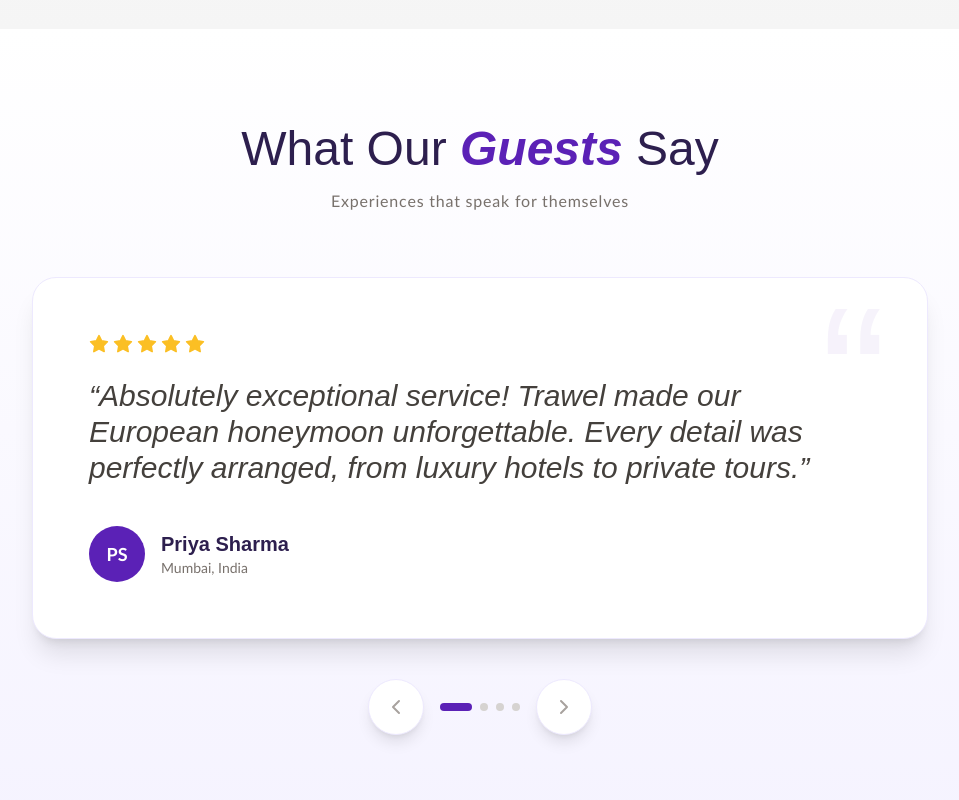
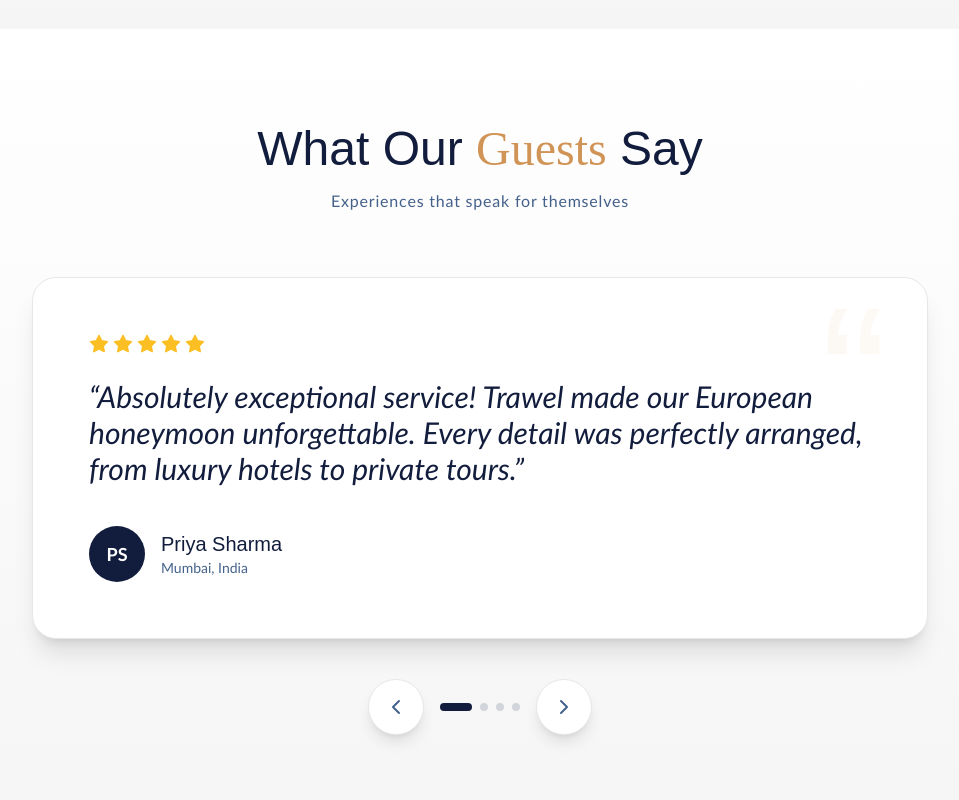
Before and after one commit to PP-2412/Trawel, a Next.js app: page / in a window 1280 px wide. Shown: the part 2520-3320 px from the top of the page, without its empty margins (160-1119 px from the left). Built offline with nearby package versions, Linux system fonts and the light colour scheme; a web font is replaced by a local one.

Commit message:
Update styles and colors in Reviews component

```diff
--- a/components/Reviews.tsx
+++ b/components/Reviews.tsx
@@ -48,23 +48,23 @@ export default function Reviews() {
   const review = reviews[currentReview]
 
   return (
-    <section className="py-24 bg-gradient-to-b from-white to-[#f5f3ff]">
+    <section className="py-24 bg-gradient-to-b from-white to-[#f5f5f5]">
       <div className="max-w-7xl mx-auto px-6 lg:px-12">
         {/* Header */}
         <div className="text-center mb-16">
-          <h2 className="font-display text-4xl md:text-5xl font-light text-[#2d1f4e] mb-4">
-            What Our <span className="font-semibold italic text-[#5b21b6]">Guests</span> Say
+          <h2 className="font-display text-4xl md:text-5xl text-[#121d3d] mb-4">
+            What Our <span className="font-accent text-[#d19457]">Guests</span> Say
           </h2>
-          <p className="font-sans text-stone-500 tracking-wider">
+          <p className="font-sans text-[#44618b] tracking-wider">
             Experiences that speak for themselves
           </p>
         </div>
 
         {/* Review Card */}
         <div className="relative max-w-4xl mx-auto">
-          <div className="bg-white rounded-3xl p-10 md:p-14 shadow-xl border border-[#ede9fe] relative overflow-hidden">
+          <div className="bg-white rounded-3xl p-10 md:p-14 shadow-xl border border-gray-200 relative overflow-hidden">
             {/* Quote mark */}
-            <div className="absolute top-0 right-10 text-[200px] font-display text-[#5b21b6] opacity-5 leading-none select-none">
+            <div className="absolute top-0 right-10 text-[200px] font-display text-[#d19457] opacity-5 leading-none select-none">
               &ldquo;
             </div>
 
@@ -76,20 +76,20 @@ export default function Reviews() {
             </div>
 
             {/* Review text */}
-            <p className="font-display text-2xl md:text-3xl font-light leading-relaxed mb-10 text-stone-700 italic">
+            <p className="font-sans text-2xl md:text-3xl leading-relaxed mb-10 text-[#121d3d] italic">
               &ldquo;{review.text}&rdquo;
             </p>
 
             {/* Author */}
             <div className="flex items-center gap-4">
-              <div className="w-14 h-14 rounded-full bg-[#5b21b6] flex items-center justify-center text-white font-sans font-semibold text-lg">
+              <div className="w-14 h-14 rounded-full bg-[#121d3d] flex items-center justify-center text-white font-sans font-semibold text-lg">
                 {review.avatar}
               </div>
               <div>
-                <h4 className="font-display text-xl font-semibold text-[#2d1f4e]">
+                <h4 className="font-display text-xl text-[#121d3d]">
                   {review.name}
                 </h4>
-                <p className="font-sans text-sm text-stone-500">{review.location}</p>
+                <p className="font-sans text-sm text-[#44618b]">{review.location}</p>
               </div>
             </div>
           </div>
@@ -98,10 +98,10 @@ export default function Reviews() {
           <div className="flex justify-center gap-4 mt-10">
             <button
               onClick={prevReview}
-              className="w-14 h-14 rounded-full bg-white shadow-lg border border-[#ede9fe] flex items-center justify-center hover:shadow-xl transition-all duration-300 hover:scale-105 group"
+              className="w-14 h-14 rounded-full bg-white shadow-lg border border-gray-200 flex items-center justify-center hover:shadow-xl transition-all duration-300 hover:scale-105 group"
               aria-label="Previous review"
             >
-              <ChevronLeft className="w-6 h-6 text-stone-400 group-hover:text-[#5b21b6] transition-colors" />
+              <ChevronLeft className="w-6 h-6 text-[#44618b] group-hover:text-[#d19457] transition-colors" />
             </button>
 
             <div className="flex items-center gap-2">
@@ -111,8 +111,8 @@ export default function Reviews() {
                   onClick={() => setCurrentReview(index)}
                   className={`h-2 rounded-full transition-all duration-300 ${
                     index === currentReview
-                      ? 'w-8 bg-[#5b21b6]'
-                      : 'w-2 bg-stone-300 hover:bg-stone-400'
+                      ? 'w-8 bg-[#121d3d]'
+                      : 'w-2 bg-gray-300 hover:bg-gray-400'
                   }`}
                   aria-label={`Go to review ${index + 1}`}
                 />
@@ -121,10 +121,10 @@ export default function Reviews() {
 
             <button
               onClick={nextReview}
-              className="w-14 h-14 rounded-full bg-white shadow-lg border border-[#ede9fe] flex items-center justify-center hover:shadow-xl transition-all duration-300 hover:scale-105 group"
+              className="w-14 h-14 rounded-full bg-white shadow-lg border border-gray-200 flex items-center justify-center hover:shadow-xl transition-all duration-300 hover:scale-105 group"
               aria-label="Next review"
             >
-              <ChevronRight className="w-6 h-6 text-stone-400 group-hover:text-[#5b21b6] transition-colors" />
+              <ChevronRight className="w-6 h-6 text-[#44618b] group-hover:text-[#d19457] transition-colors" />
             </button>
           </div>
         </div>
```
